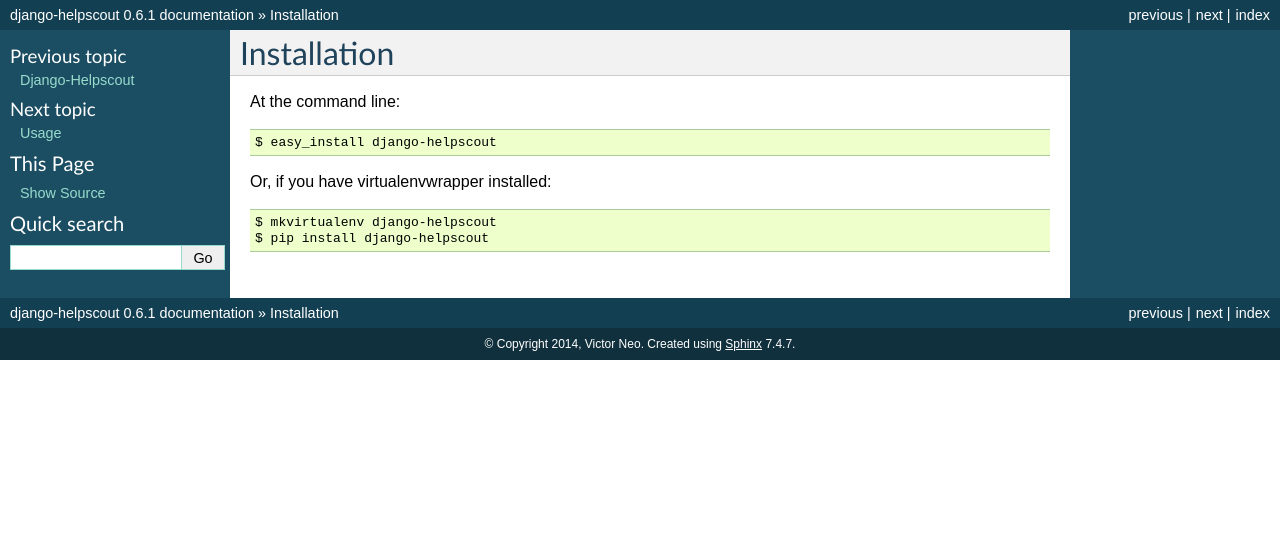
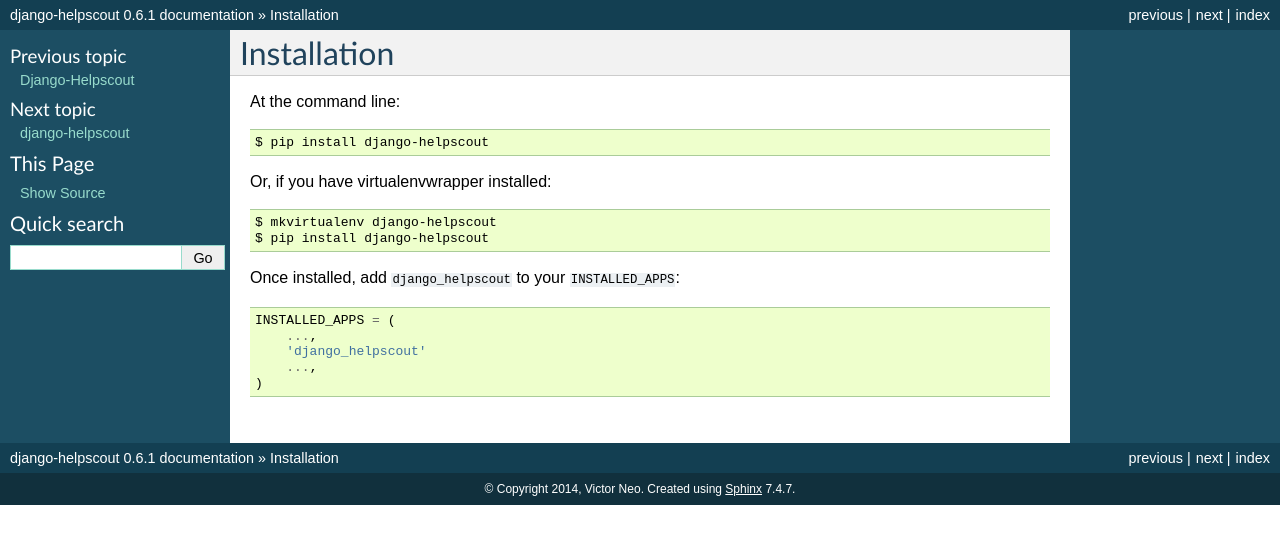
Before and after one commit to victorneo/Django-Helpscout, a Sphinx documentation site: the page built from docs/installation.rst, in a window 1280 px wide. Shown: the top 544 px of the page. Built offline with Sphinx 7.4.7, drawn with Linux system fonts in a browser that asks for light colours.

Commit message:
Updated documentation and contributors

```diff
--- a/docs/conf.py
+++ b/docs/conf.py
@@ -252,3 +252,9 @@
 
 # If true, do not generate a @detailmenu in the "Top" node's menu.
 #texinfo_no_detailmenu = False
+
+from django.conf import settings
+import os, sys
+
+sys.path.insert(0, os.getcwd())
+os.environ['DJANGO_SETTINGS_MODULE'] = 'settings'
--- a/docs/index.rst
+++ b/docs/index.rst
@@ -13,7 +13,7 @@
 
    readme
    installation
-   usage
+   modules
    contributing
    authors
    history
--- a/docs/installation.rst
+++ b/docs/installation.rst
@@ -4,9 +4,17 @@
 
 At the command line::
 
-    $ easy_install django-helpscout
+    $ pip install django-helpscout
 
 Or, if you have virtualenvwrapper installed::
 
     $ mkvirtualenv django-helpscout
     $ pip install django-helpscout
+
+Once installed, add ``django_helpscout`` to your ``INSTALLED_APPS``::
+
+    INSTALLED_APPS = (
+        ...,
+        'django_helpscout'
+        ...,
+    )
--- /dev/null
+++ b/docs/settings.py
@@ -0,0 +1,7 @@
+# Dummy settings to trick Django when generating docs
+
+SECRET_KEY = '1234'
+INSTALLED_APPS = (
+    'django.contrib.auth',
+    'django_helpscout'
+)
```
Also changed, not shown: AUTHORS.rst (+2 -6 lines), HISTORY.rst (+10 -0 lines), docs/modules.rst (+22 -2 lines), docs/usage.rst (deleted, +0 -7 lines), 2 other files.
